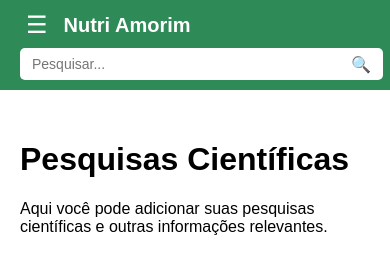
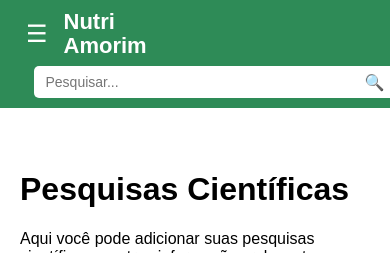
Before and after one commit to NutriAmorim/loja_nutri_novo, a Django app: page /pesquisas/ in a window 390 px wide. Shown: the top 253 px of the page. Run offline with Django 5.2, Linux system fonts and the light colour scheme.

Commit message:
Corrige layout mobile: barra de pesquisa acima do menu lateral

```diff
--- a/loja_app/templates/base.html
+++ b/loja_app/templates/base.html
@@ -26,13 +26,23 @@
             width: 100%;
             z-index: 1200;
             flex-wrap: wrap;
+            flex-direction: column;
         }
 
         .left-group {
             display: flex;
             align-items: center;
             gap: 10px;
-            flex-shrink: 0;
+            width: 100%;
+        }
+
+        .logo {
+            font-size: 22px;
+            font-weight: bold;
+            line-height: 1.1;
+            white-space: nowrap;
+            display: flex;
+            flex-direction: column;
         }
 
         .menu-toggle {
@@ -43,24 +53,12 @@
             cursor: pointer;
         }
 
-        .logo {
-            font-size: 22px;
-            font-weight: bold;
-            white-space: nowrap;
-        }
-
-        @media (min-width: 769px) {
-            .logo {
-                display: flex;
-                flex-direction: column;
-                line-height: 1.1;
-            }
-        }
-
         .search-wrapper {
-            flex: 1;
+            width: 100%;
             display: flex;
             justify-content: center;
+            margin-top: 8px;
+            z-index: 1300; /* acima do menu */
         }
 
         .search-form {
@@ -70,7 +68,7 @@
             border-radius: 5px;
             padding: 2px 6px;
             max-width: 400px;
-            width: 100%;
+            width: 90%;
         }
 
         .search-input {
@@ -90,30 +88,30 @@
         }
 
         .sidebar {
-            width: 250px;
+            width: 100%;
             background-color: #2E8B57;
             color: white;
             padding: 20px;
-            height: 100vh;
             position: fixed;
-            top: 60px;
+            top: 120px;
             left: 0;
-            overflow-y: auto;
             z-index: 1000;
+            display: none;
+            flex-direction: column;
+        }
+
+        .sidebar.active {
             display: flex;
-            flex-direction: column;
         }
 
         .sidebar h2 {
             margin: 0 0 10px;
-            text-align: left;
             font-size: 20px;
         }
 
         .sidebar ul {
             list-style: none;
             padding-left: 0;
-            flex-grow: 1;
         }
 
         .sidebar li {
@@ -137,71 +135,38 @@
             border-radius: 5px;
             cursor: pointer;
             font-weight: bold;
-            position: sticky;
-            bottom: 20px;
-            margin-top: auto;
+            margin-top: 20px;
             width: 100%;
         }
 
         .content {
-            margin-left: 270px;
-            padding: 20px;
-            padding-top: 80px;
+            margin-left: 0;
+            padding: 150px 20px 20px 20px;
         }
 
-        @media (max-width: 768px) {
+        @media (min-width: 769px) {
             .top-bar {
-                flex-direction: column;
-                align-items: flex-start;
-                position: fixed;
-                top: 0;
-                left: 0;
-                width: 100%;
-                z-index: 1100;
+                flex-direction: row;
             }
 
             .left-group {
-                width: 100%;
-                display: flex;
-                align-items: center;
-                gap: 10px;
-            }
-
-            .logo {
-                font-size: 20px;
-                white-space: nowrap;
-                display: block;
+                width: auto;
             }
 
             .search-wrapper {
-                width: 100%;
-                justify-content: flex-start;
-                margin-top: 8px;
-                z-index: 1100;
-                position: relative;
-            }
-
-            .search-form {
-                width: 90%;
-                max-width: 90%;
+                margin-top: 0;
             }
 
             .sidebar {
-                display: none;
-                position: fixed;
+                width: 250px;
                 top: 60px;
-                width: 100%;
-                background-color: #2E8B57;
-                z-index: 1000;
-            }
-
-            .sidebar.active {
-                display: block;
+                height: 100vh;
+                display: flex;
             }
 
             .content {
-                margin-left: 0;
-                padding-top: 120px;
+                margin-left: 270px;
+                padding-top: 80px;
             }
         }
     </style>
```
